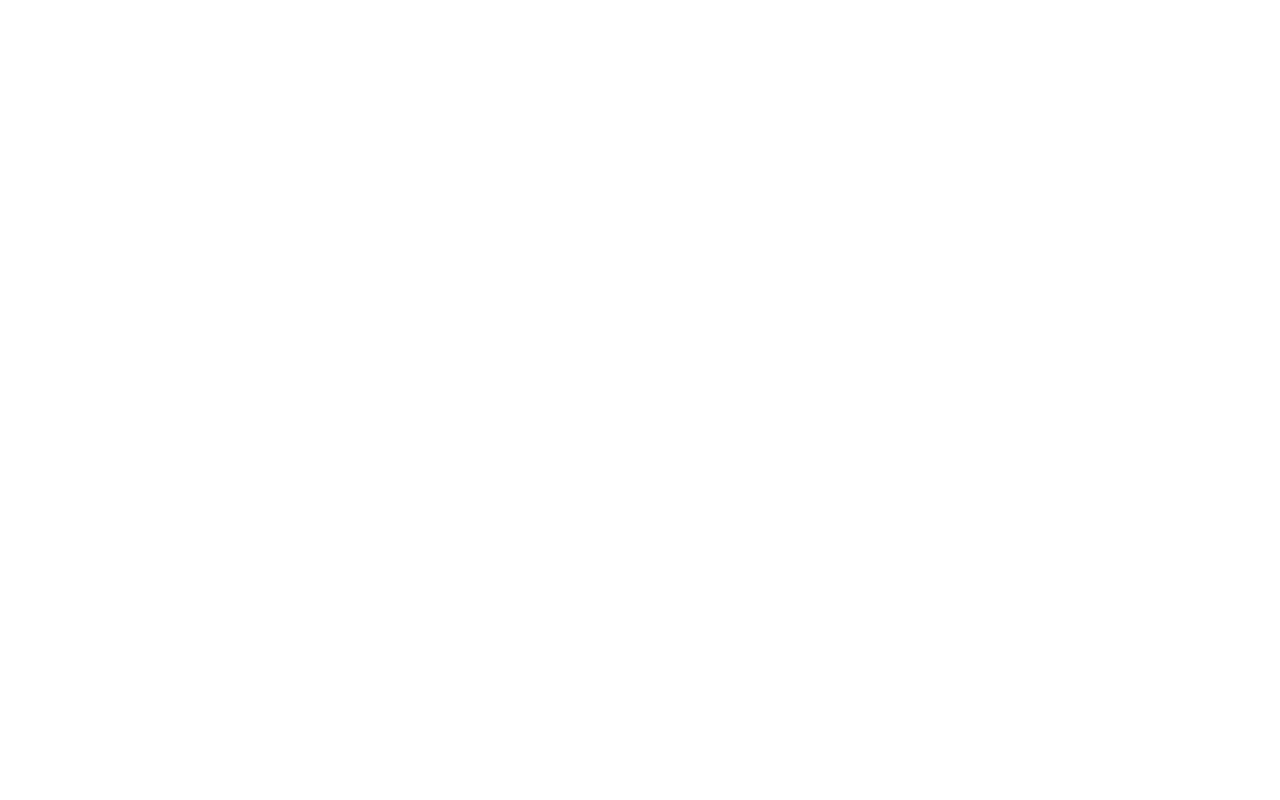
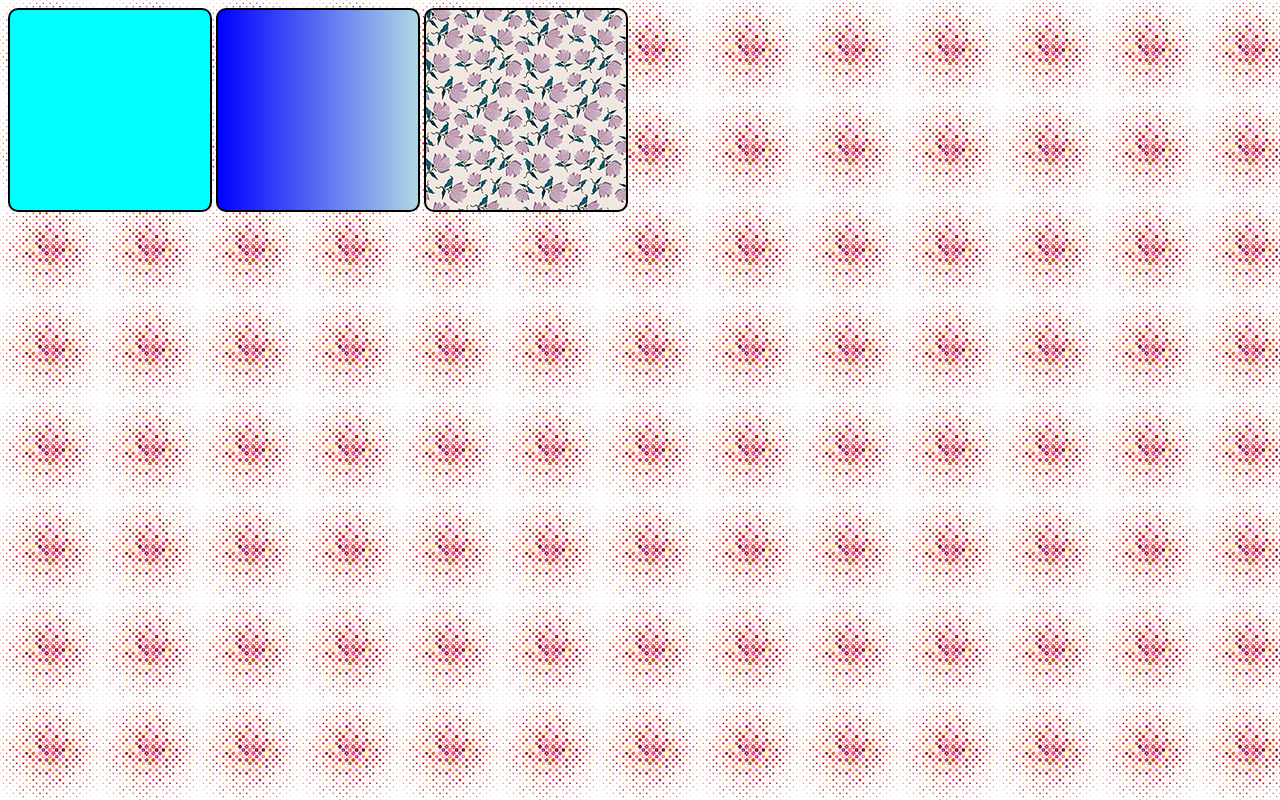
Before and after one commit to Guixxh/Html-css, a plain HTML site: page html-css/exercicios/exercicio22/praticar01.html in a window 1280 px wide. Drawn offline with Linux system fonts and the light colour scheme.

Commit message:
usando imagens

```diff
--- a/html-css/exercicios/exercicio22/praticar01.html
+++ b/html-css/exercicios/exercicio22/praticar01.html
@@ -5,22 +5,36 @@
     <meta name="viewport" content="width=device-width, initial-scale=1.0">
     <title>Document</title>
     <style>
+        body{
+            background-image: url('imagens/pattern002.png');
+        }
         .quadrado{
         display: inline-block;
         background-color: lightblue;
-        border: 2 solid black;
+        border: 2px solid black;
         border-radius: 10px;
+        width: 200px;
+        height: 200px;
+        }
+        #q1{
+            background-color: aqua;
+        }
+        #q2{
+            background-image:linear-gradient(to right, blue, lightblue);
+        }
+        #q3{
+            background-image: url('imagens/pattern003.png');
         }
     </style>
 </head>
 <body>
-    <div class="quadrado">
+    <div class="quadrado" id="q1">
 
     </div>
-    <div class="quadrado">
+    <div class="quadrado" id="q2">
 
     </div>
-    <div class="quadrado">
+    <div class="quadrado" id="q3">
 
     </div>
 </body>
```
